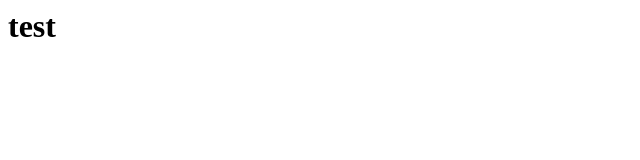
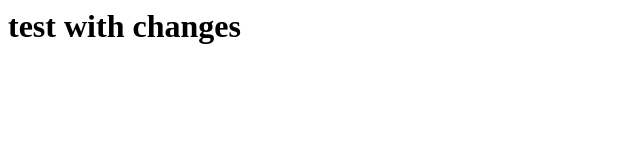
Before and after one commit to kuate7/primostech2, a plain HTML site: page index.html in a window 1280 px wide. Shown: the whole page, without its empty margins (0-640 px from the left). Drawn offline with Linux system fonts and the light colour scheme.

Commit message:
cambie el title

```diff
--- a/index.html
+++ b/index.html
@@ -1 +1 @@
-<h1>test</h1>
+<h1>test with changes</h1>
```
